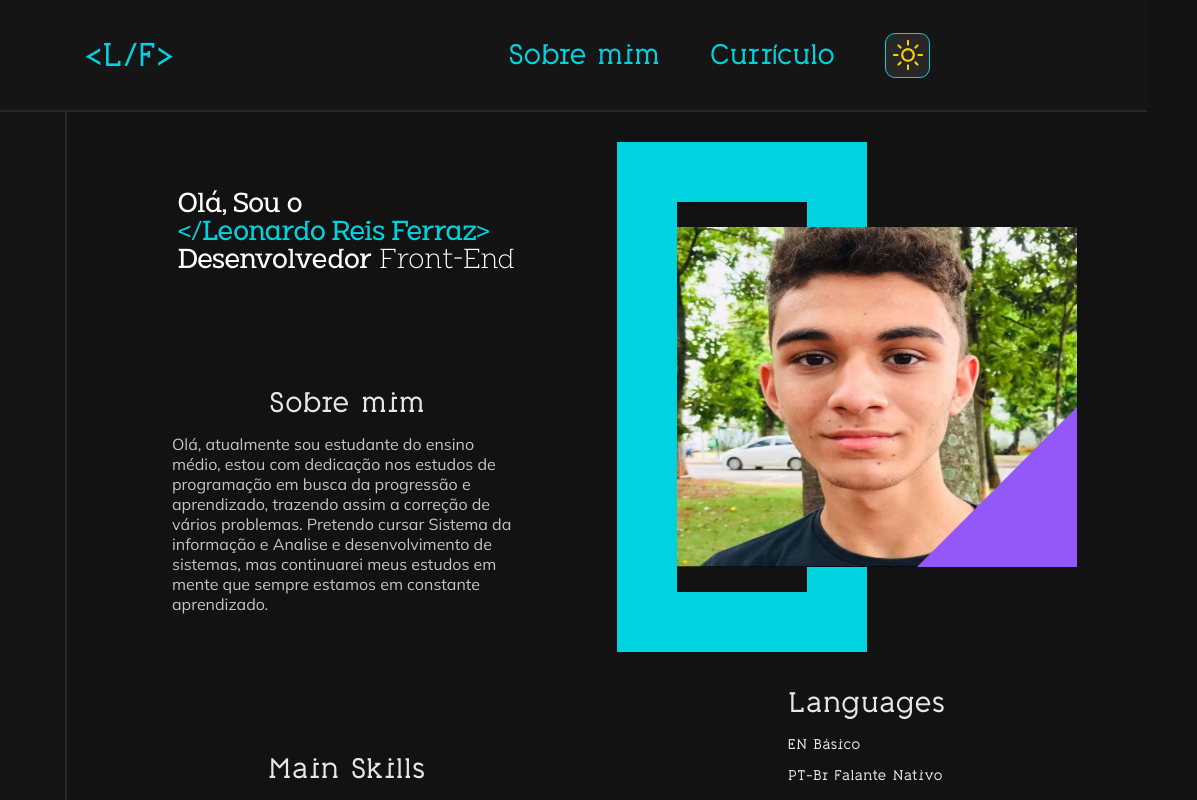
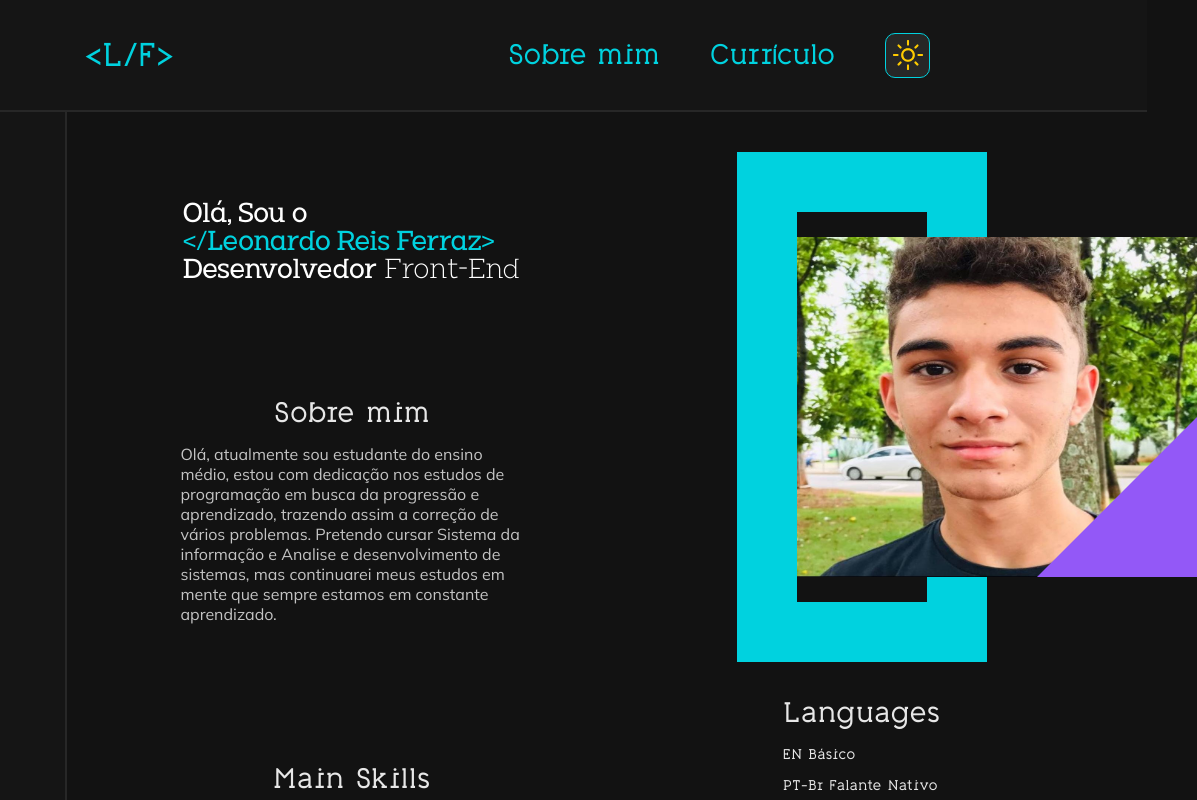
Before and after one commit to Leozinho2831/Portifolio, a plain HTML site: page index.html in a window 1280 px wide. Shown: the top 800 px of the page, 133-1330 px from the left, 1197 px wide, since content can reach past the window. Drawn offline with Linux system fonts and the light colour scheme.

Commit message:
commit: new responsive

```diff
--- a/Assets/Styles/header.css
+++ b/Assets/Styles/header.css
@@ -77,8 +77,10 @@
     width: 100%;
     height: 100%;
     display: flex;
+    flex-wrap: wrap;
     align-items: center;
     justify-content: space-evenly;
+    gap: 30px;
 }
 
 .view__menu{
--- a/Assets/Styles/main.css
+++ b/Assets/Styles/main.css
@@ -1,5 +1,8 @@
 .principal{
-    padding: 30px;
+    padding: 40px;
+    display: flex;
+    flex-direction: column;
+    justify-content: center;
 }
 
 /* nome */
@@ -511,6 +514,7 @@
         align-items: center;
         justify-content: start;
         grid-area: foto;
+        justify-self: center;
     }
 
     .moldura{
```
